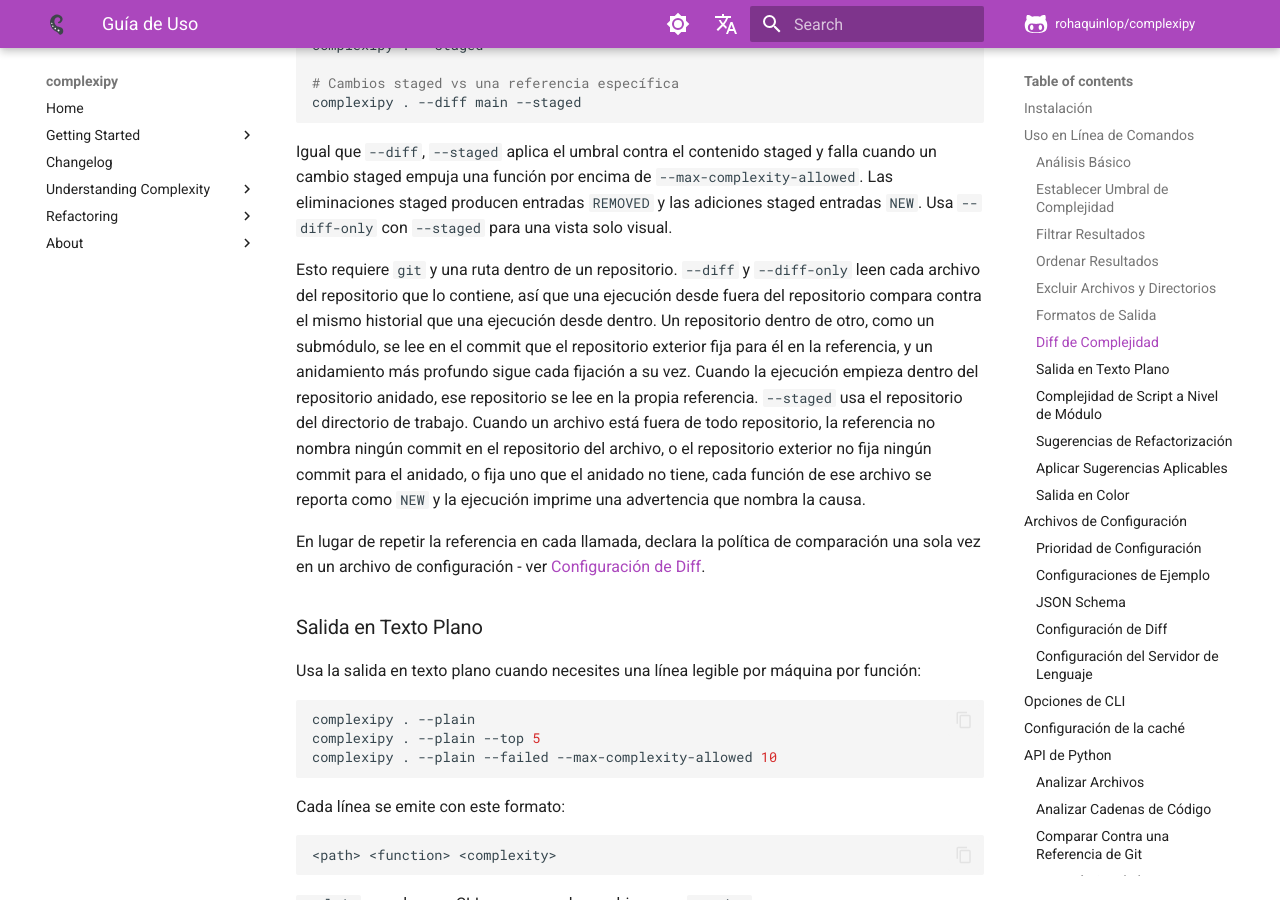
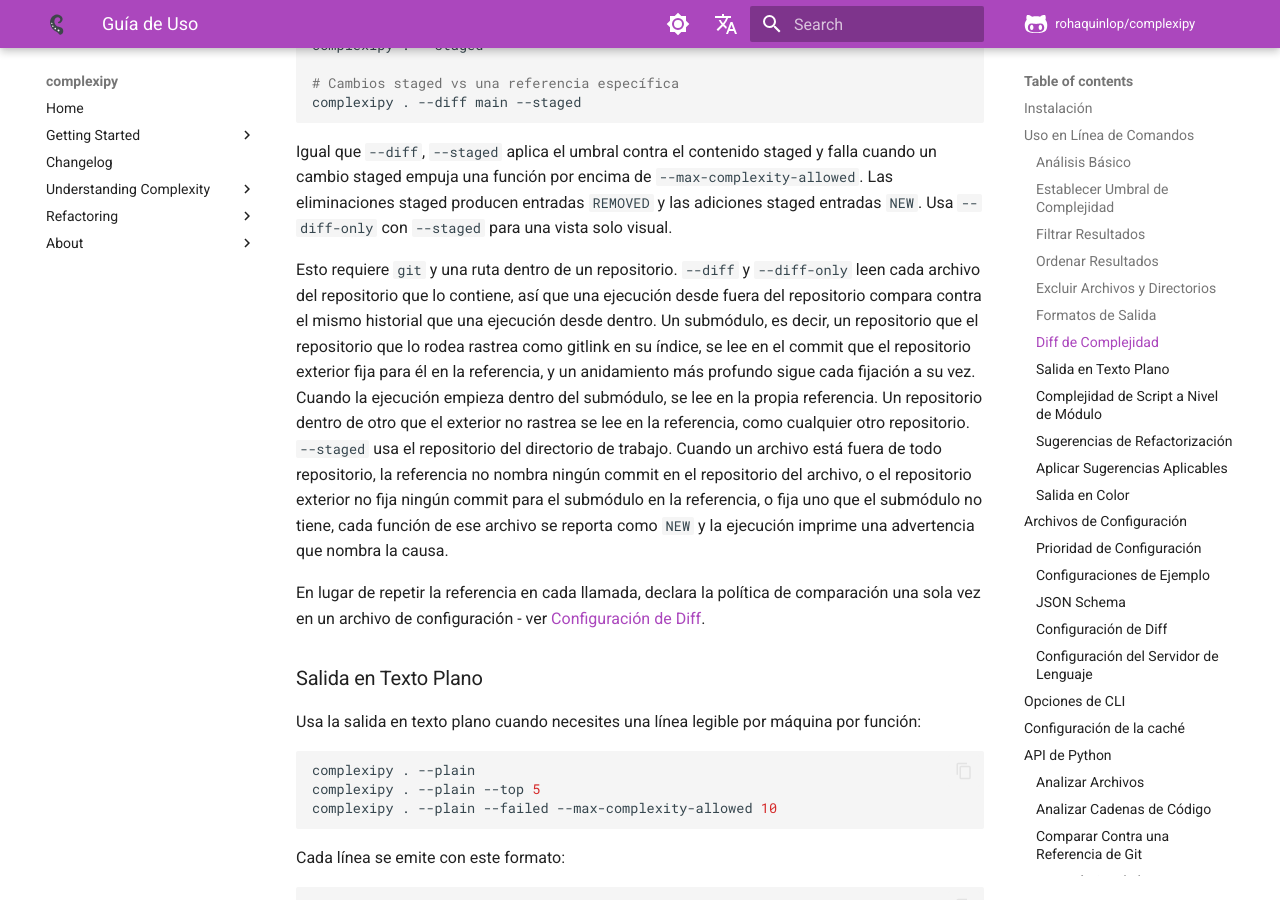
Before and after one commit to rohaquinlop/complexipy, an MkDocs documentation site: the page built from docs/es/usage-guide.md, in a window 1280 px wide and 900 px high, scrolled down 3476 px. Built offline with MkDocs 1.6.1 and Material for MkDocs 9.7.7, drawn with Linux system fonts in a browser that asks for light colours; comment, search, counter and statistics services are not loaded; some of the changed text lies outside the part shown.

Commit message:
fix(diff): treat only a tracked gitlink as a nested repository

```diff
--- a/docs/es/usage-guide.md
+++ b/docs/es/usage-guide.md
@@ -192,16 +192,19 @@ Igual que `--diff`, `--staged` aplica el umbral contra el contenido staged y fal
 Esto requiere `git` y una ruta dentro de un repositorio. `--diff` y
 `--diff-only` leen cada archivo del repositorio que lo contiene, así que
 una ejecución desde fuera del repositorio compara contra el mismo historial
-que una ejecución desde dentro. Un repositorio dentro de otro, como un
-submódulo, se lee en el commit que el repositorio exterior fija para él en
-la referencia, y un anidamiento más profundo sigue cada fijación a su vez.
-Cuando la ejecución empieza dentro del repositorio anidado, ese repositorio
-se lee en la propia referencia. `--staged` usa el repositorio del
-directorio de trabajo. Cuando un archivo está fuera de todo repositorio, la
-referencia no nombra ningún commit en el repositorio del archivo, o el
-repositorio exterior no fija ningún commit para el anidado, o fija uno que
-el anidado no tiene, cada función de ese archivo se reporta como `NEW` y la
-ejecución imprime una advertencia que nombra la causa.
+que una ejecución desde dentro. Un submódulo, es decir, un repositorio que
+el repositorio que lo rodea rastrea como gitlink en su índice, se lee en el
+commit que el repositorio exterior fija para él en la referencia, y un
+anidamiento más profundo sigue cada fijación a su vez. Cuando la ejecución
+empieza dentro del submódulo, se lee en la propia referencia. Un
+repositorio dentro de otro que el exterior no rastrea se lee en la
+referencia, como cualquier otro repositorio. `--staged` usa el repositorio
+del directorio de trabajo. Cuando un archivo está fuera de todo
+repositorio, la referencia no nombra ningún commit en el repositorio del
+archivo, o el repositorio exterior no fija ningún commit para el submódulo
+en la referencia, o fija uno que el submódulo no tiene, cada función de ese
+archivo se reporta como `NEW` y la ejecución imprime una advertencia que
+nombra la causa.
 
 En lugar de repetir la referencia en cada llamada, declara la política de
 comparación una sola vez en un archivo de configuración - ver
@@ -616,8 +619,8 @@ referencia de git (commit, etiqueta o rama) y devuelve objetos `DiffEntry` -
 uno por función que cambió, apareció o desapareció. `has_regressions` informa
 si alguna entrada supera un umbral de complejidad (una función REGRESSED o NEW
 por encima de *max_complexity*). Cada archivo se lee del repositorio de git
-que lo contiene, y un repositorio anidado en el commit que fija su
-repositorio exterior, igual que con `--diff`. `invocation_path`, por defecto
+que lo contiene, y un submódulo en el commit que fija su repositorio
+exterior, igual que con `--diff`. `invocation_path`, por defecto
 el directorio de trabajo, ancla las rutas de archivo relativas y hace el
 papel del directorio donde empieza una ejecución de la CLI.
 
```
Also changed, not shown: CHANGELOG.md (+7 -6 lines), docs/es/changelog.md (+8 -8 lines), docs/usage-guide.md (+12 -11 lines), 3 other files.
